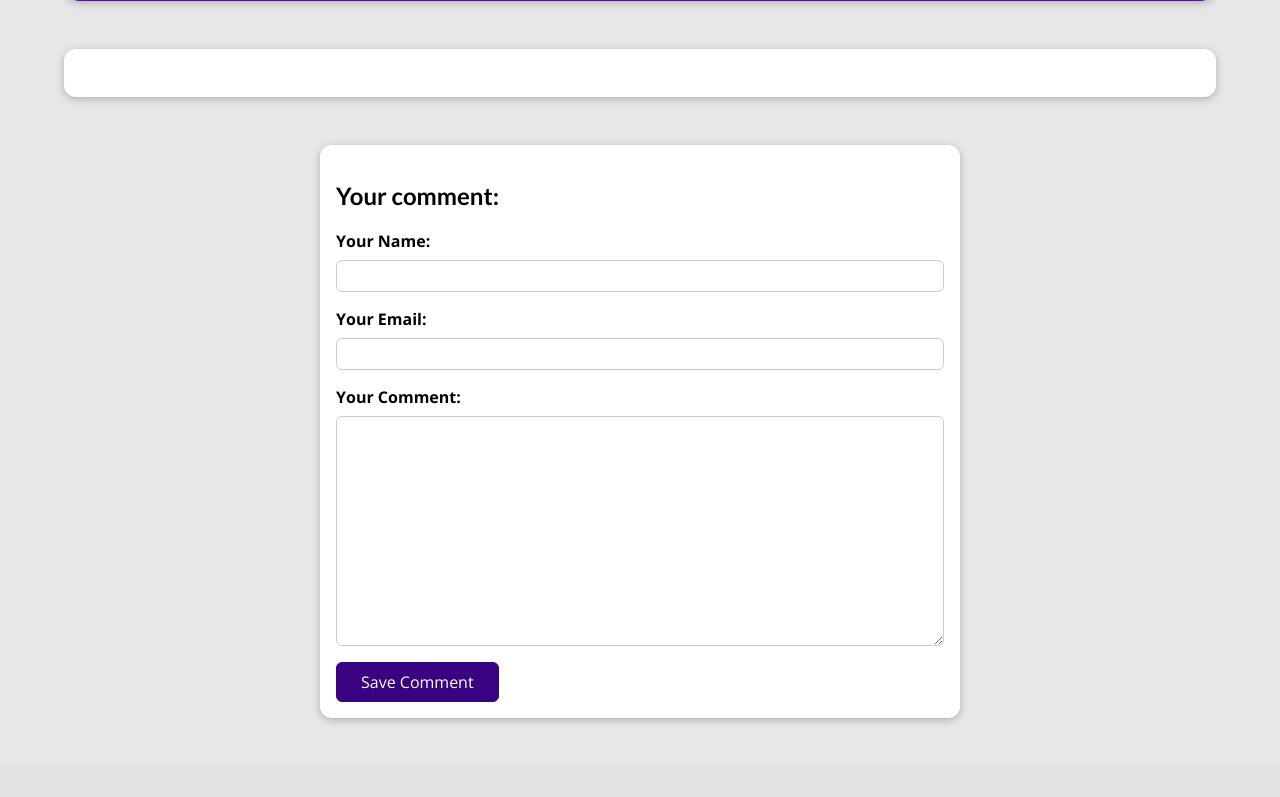
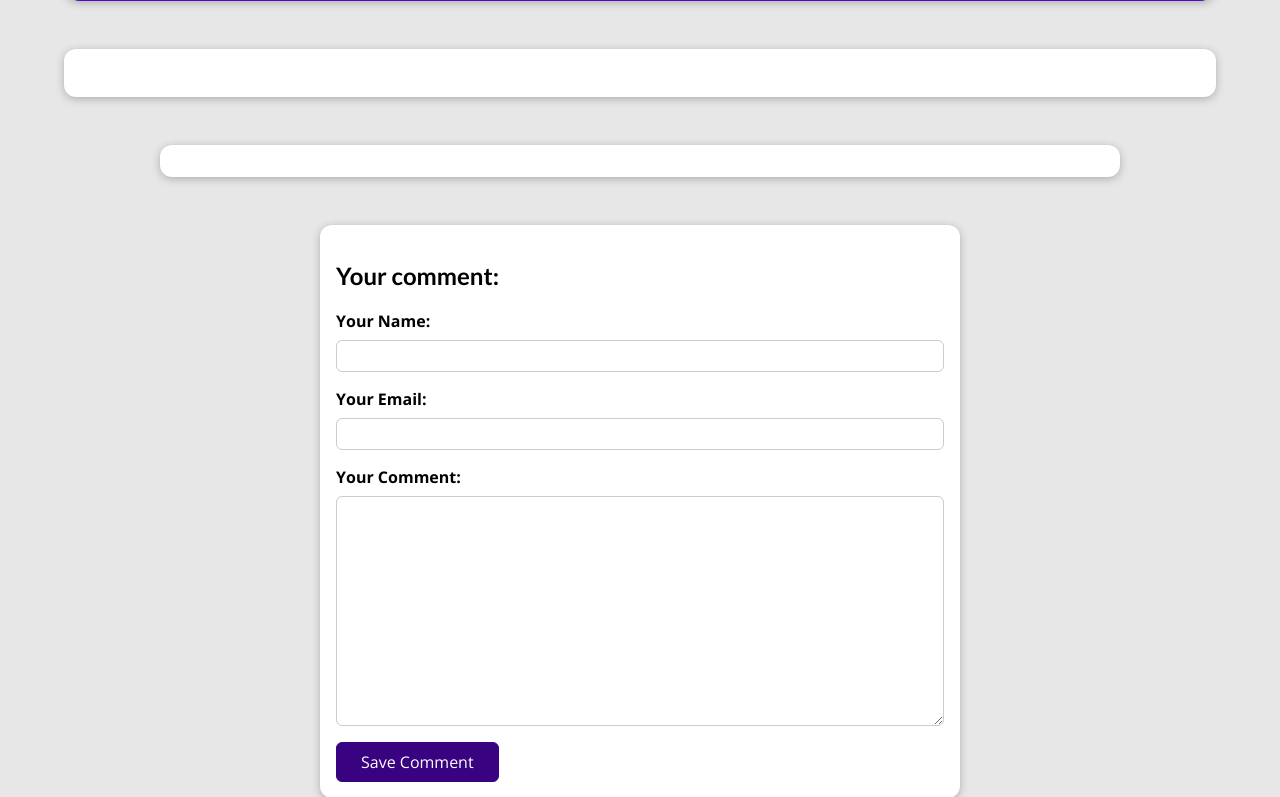
Before and after one commit to thepixelboy/django-personal-blog, a Django app: template blog/templates/blog/single-post.html in a window 1280 px wide. Shown: the part 479-1276 px from the top of the page. Before the commit the page ends 1201 px from the top, so only its background shows below. Run offline with Django 3.2, Linux system fonts and the light colour scheme; the template is opened without the code that fills it: values that come from a table or form of the project are taken from there, others are empty.

Commit message:
feat: style comments

```diff
--- a/blog/static/blog/post-detail.css
+++ b/blog/static/blog/post-detail.css
@@ -150,3 +150,32 @@ main {
   color: #a1000f;
   font-weight: bold;
 }
+
+#comments {
+  margin: 3rem auto;
+  width: 90%;
+  max-width: 60rem;
+  border-radius: 12px;
+  background-color: #fff;
+  box-shadow: 0 2px 8px rgba(0, 0, 0, 0.25);
+  padding: 1rem 2rem;
+}
+
+#comments ul {
+  list-style: none;
+  margin: 0;
+  padding: 0;
+}
+
+#comments li {
+  margin-bottom: 1rem;
+  border-bottom: 2px solid #ccc;
+}
+
+#comments li:last-of-type {
+  border-bottom: none;
+}
+
+#comments h2 {
+  color: #464646;
+}
```
